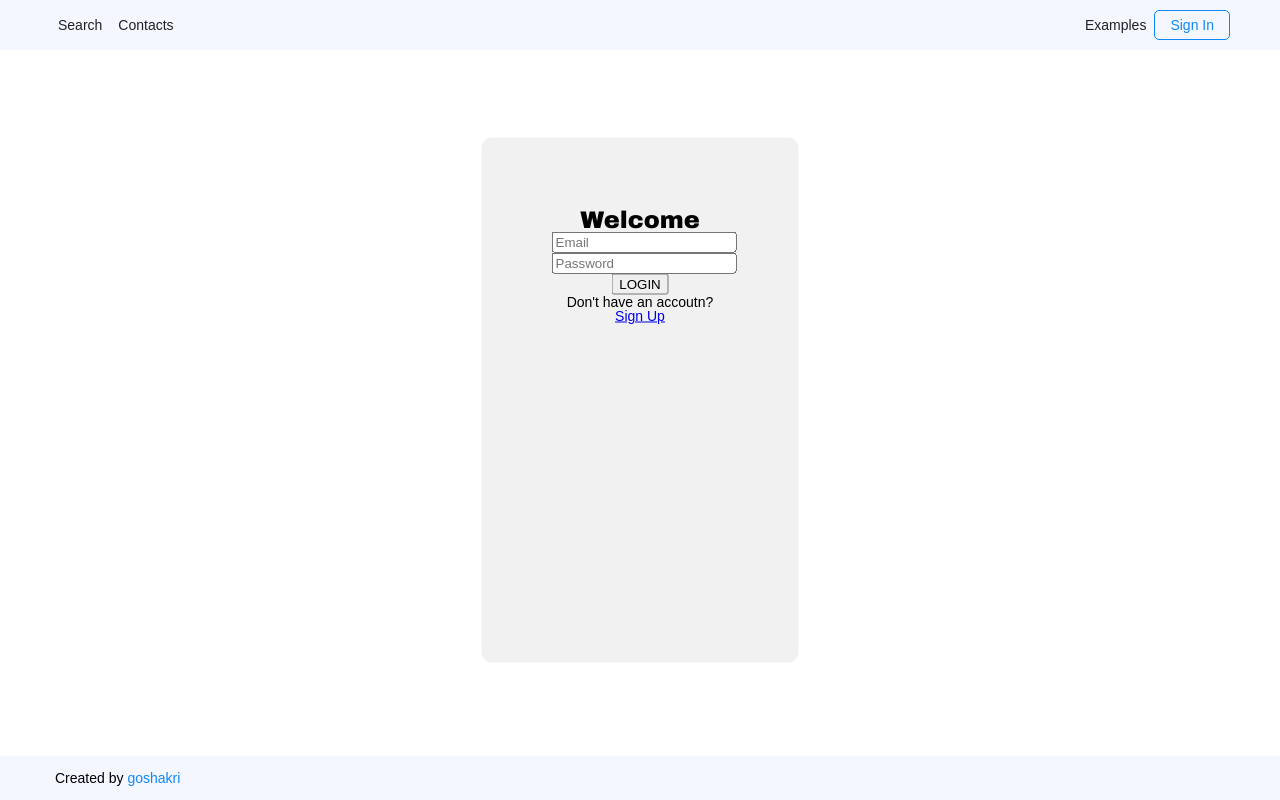
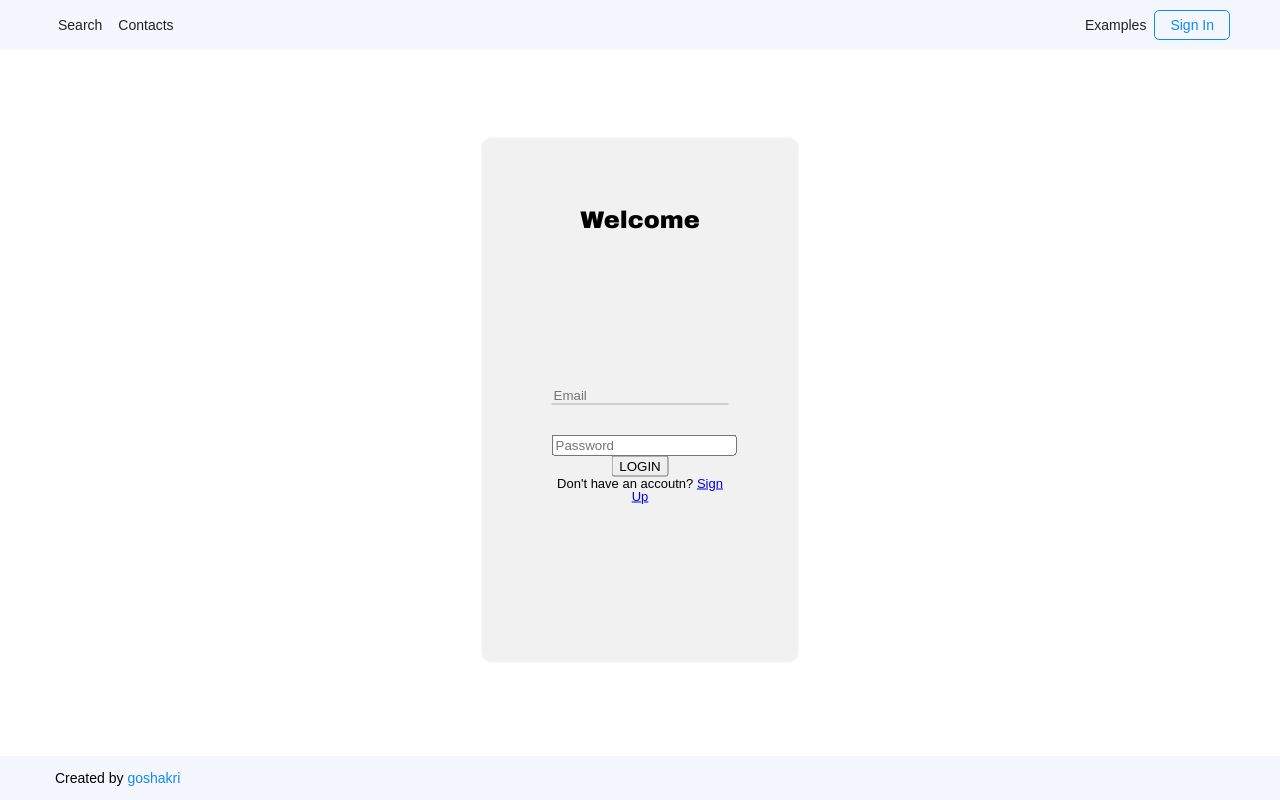
Before and after one commit to goshakri/google-Home-page1, a React (Create React App) app: page /SignIn in a window 1280 px wide. Built offline with nearby package versions, Linux system fonts and the light colour scheme.

Commit message:
dwadadawd

```diff
--- a/src/SignIn.js
+++ b/src/SignIn.js
@@ -17,7 +17,7 @@ function SignIn() {
                   <h1 className="Logo">Welcome</h1>
                 </div>
 
-                <div className="">
+                <div className="Register-inputr">
                   <input className="Field Field--email" type="text" placeholder="Email" required></input>
                 </div>
 
@@ -30,7 +30,7 @@ function SignIn() {
                 </div>
 
                 <div className="">
-                  <p>
+                  <p className="Text">
                     Don't have an accoutn? <a href="#">Sign Up</a>
                   </p>
                 </div>
--- a/src/stylesheets/modules/_Field.scss
+++ b/src/stylesheets/modules/_Field.scss
@@ -35,4 +35,11 @@
   &--textarea {
     height: initial;
   }
+
+  &--email {
+    border: none;
+    width: 100%;
+    outline: none;
+    background: none;
+  }
 }
--- a/src/stylesheets/modules/_Register.scss
+++ b/src/stylesheets/modules/_Register.scss
@@ -9,4 +9,15 @@
   border-radius: 10px;
   text-align: center;
   padding: 70px;
+
+  &-rh1 {
+    padding-bottom: 125px;
+  }
+
+  &-inputr {
+    border-bottom: 1px solid #adadad;
+    position: relative;
+    margin: 30px 0;
+
+  }
 }
--- a/src/stylesheets/modules/_Text.scss
+++ b/src/stylesheets/modules/_Text.scss
@@ -1,3 +1,3 @@
 .Text {
-
+  font-size: 13px;
 }
```
